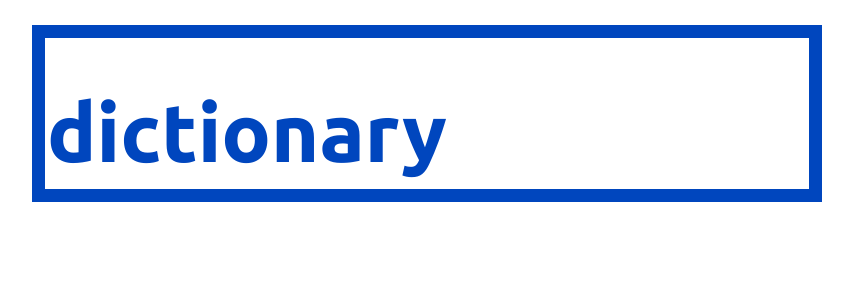
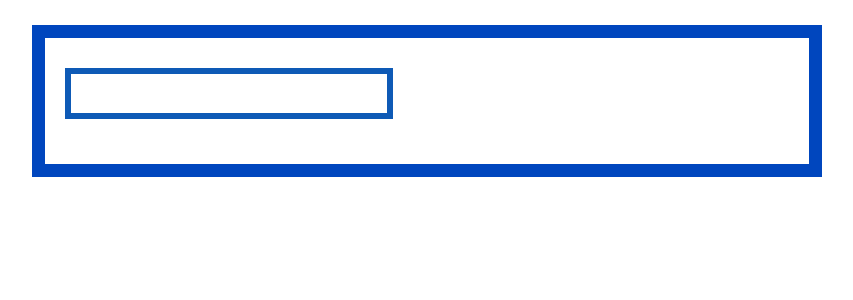
Before and after one commit to mjh1968/dictionary-app, a React (Create React App) app: page / in a window 1280 px wide. Shown: the top 300 px of the page, without its empty margins (213-1066 px from the left). Built offline with nearby package versions, Linux system fonts and the light colour scheme.

Commit message:
insert component dictionary

```diff
--- a/src/App.css
+++ b/src/App.css
@@ -11,16 +11,31 @@
 }
 
 .App-header {
+}
+
+.main {
   border: 13px solid #0046be;
   font-family: "Ubuntu", sans-serif;
   padding-top: 45px;
-  padding-left: 2px;
+  padding-bottom: 45px;
+  padding-left: 20px;
   text-transform: lowercase;
-}
-h1 {
-  font-size: 82px;
-  font-weight: 700;
-  color: #0046be;
-  line-height: 1.2;
   text-align: left;
 }
+.main{
+  padding-top: 30px;
+}
+.input {
+
+  height: 51px;
+  padding: 0 47px 0 15px;
+  margin: 0;
+  border: 6px solid #0e5ab6;
+  box-shadow: none;
+  border-radius: 0;
+  font-size: 16px;
+  color: #767676;
+  overflow: hidden;
+  text-overflow: ellipsis;
+  white-space: nowrap;
+}
--- a/src/App.js
+++ b/src/App.js
@@ -1,12 +1,16 @@
 import "./App.css";
+import Dictionary from "./Dictionary";
 
 function App() {
   return (
     <div className="container">
       <div className="App">
         <header className="App-header">
-          <h1>DICTIONARY</h1>
+
         </header>
+        <div className="main">
+          <Dictionary />
+        </div>
       </div>
     </div>
   );
--- /dev/null
+++ b/src/Dictionary.css
@@ -0,0 +1,6 @@
+h1 {
+  font-size: 82px;
+  font-weight: 700;
+  color: #0046be;
+  line-height: 1.2;
+}
--- /dev/null
+++ b/src/Dictionary.js
@@ -0,0 +1,11 @@
+import React from "react";
+
+export default function Dictionary() {
+  return (
+    <div className="Dictionary">
+      <form>
+        <input type="search" className="input"></input>
+      </form>
+    </div>
+  );
+}
```
